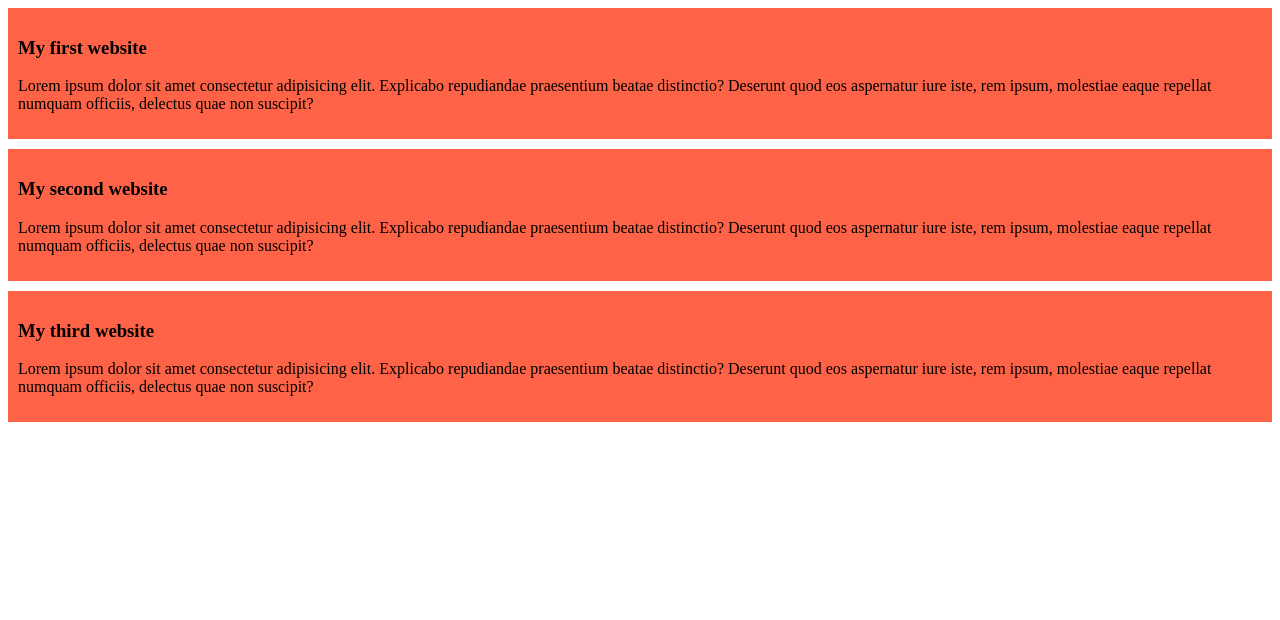
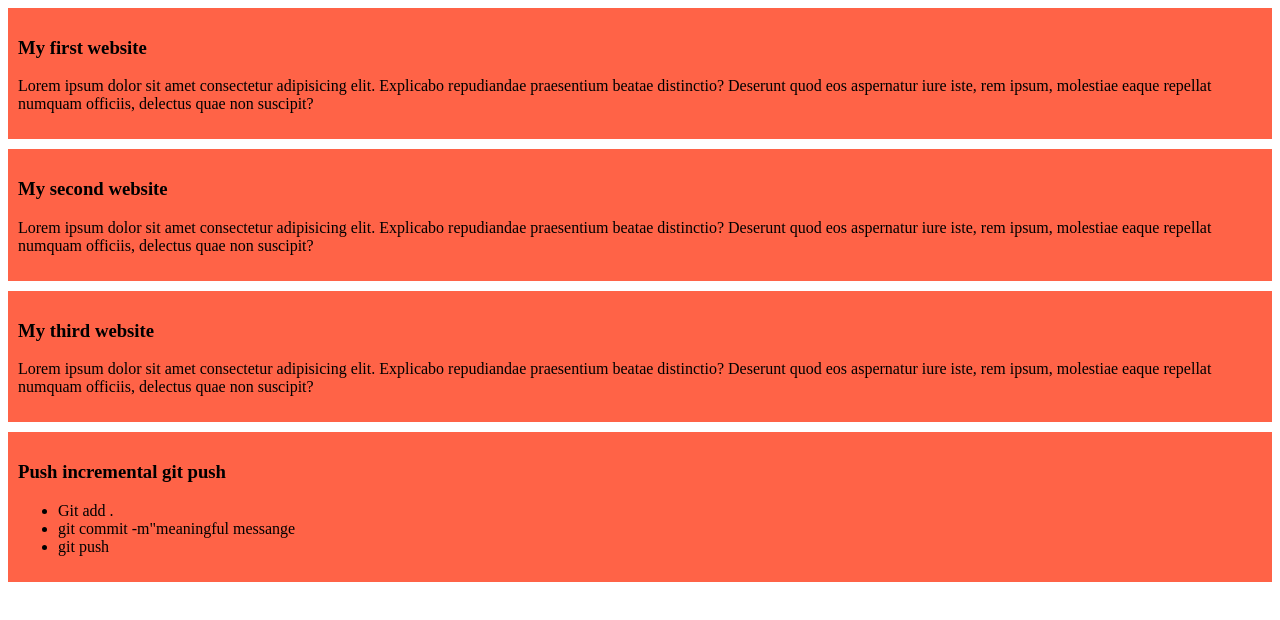
Before and after one commit to Jason-971/my-simple-website, a plain HTML site: page index.html in a window 1280 px wide. Drawn offline with Linux system fonts and the light colour scheme.

Commit message:
added new info

```diff
--- a/index.html
+++ b/index.html
@@ -27,6 +27,15 @@
             Deserunt quod eos aspernatur iure iste, rem ipsum, molestiae eaque repellat numquam officiis, delectus quae
             non suscipit?</p>
     </div>
+    <div>
+        <h3>Push incremental git push</h3>
+        <ul>
+            <li>Git add .</li>
+            <li>git commit -m"meaningful messange</li>
+            <li>git push </li>
+
+        </ul>
+    </div>
 </body>
 
 </html>
```
